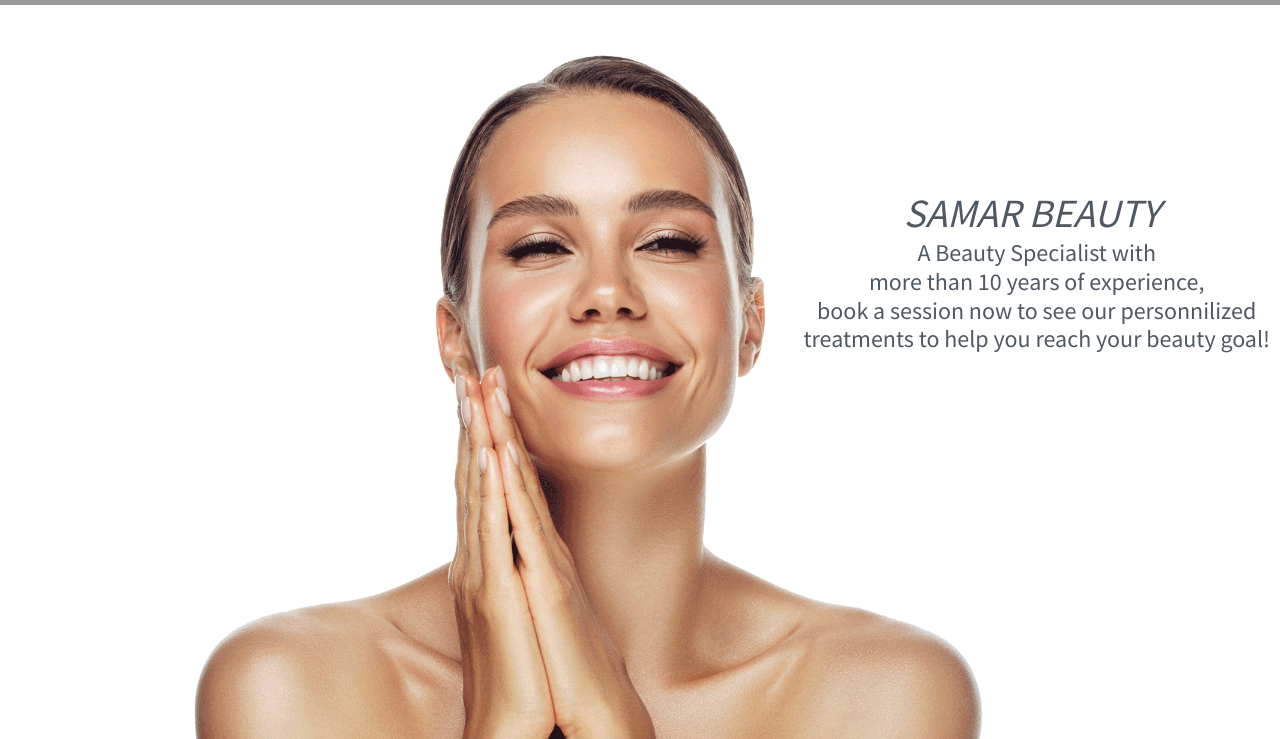
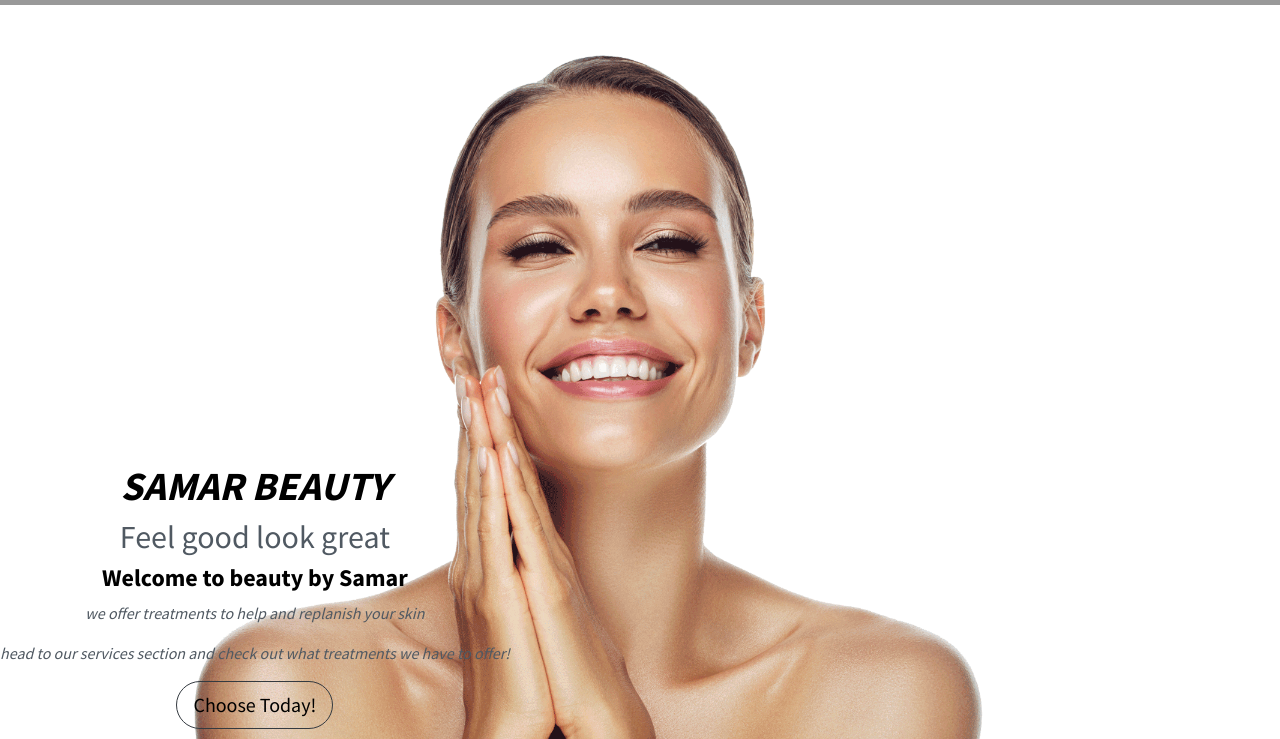
Before and after one commit to 11zouzou11/Samar-Beauty, a plain HTML site: page index.html in a window 1280 px wide. Shown: the part 61-800 px from the top of the page. Drawn offline with nearby package versions, Linux system fonts and the light colour scheme.

Commit message:
fixed the home section caption position and style

```diff
--- a/assets/style.css
+++ b/assets/style.css
@@ -50,7 +50,8 @@ body {
 
 .caption {
     position: absolute;
-    bottom: 30px;
+    bottom: 0px;
+    padding-bottom: 10px;
 }
 .caption h1 {
     font-weight: 700;
@@ -62,6 +63,8 @@ body {
     font-size: 1.5rem;
     font-weight: bolder;
     color: #000;
+}
+
 }
 .caption p {
     color: #000;
@@ -78,12 +81,13 @@ body {
 
 }
 
-
-@media (min-width: 576px) {
+/*
+@media (min-width: 337px) {
         .caption{
           display: none;
         }
       }
+*/
 .caption-name-1 {
     position: absolute;
     right: 120px;
@@ -94,17 +98,23 @@ body {
 
 .caption-name-2 {
     position: absolute;
-    top: 300px;
-    right: 10px;
+    top: 200px;
+    right: 0px;
     text-align: center;
+    padding-right: 50px;
 }
 
-@media (max-width: 576px) {
+.caption-name-2 h1, h4 {
+    color: #000;
+    font-weight: 700;
+}
+
+@media (max-width: 337px) {
     .caption-name-1 {
       display: none;
     }
   }
-  @media (max-width: 576px) {
+  @media (max-width: 337px) {
     .caption-name-2 {
       display: none;
     }
--- a/index.html
+++ b/index.html
@@ -39,34 +39,33 @@
         </div>
 
 
-        <div class="container">
+        <div class="container text-center">
             <div class="home-wrap">
                 <div class="home-inner">
                 </div>
             </div>
         </div>
 
-        <div class="caption-name-1">
+<!--
+        <div class="caption-name-2 col-xs-6">
             <h1><em>SAMAR BEAUTY</em></h1>
-        </div>
-
-        <div class="caption-name-2">
+            <br>
             <h4>A Beauty Specialist with <br>
                 more than 10 years of experience,<br>
                  book a session now to see our personnilized<br>
                   treatments to help you reach your beauty goal!</h4>
+                  <a class="btn btn-outline-dark btn-lg" href="#services">Book Today!</a>
+            </div>
+-->
 
-            </div>
-
-
-        <div class="caption  text-center">
-            <h1>Feel good look great</h1>
+        <div class="caption  text-center col-xs-6">
+            <h1><em>SAMAR BEAUTY</em></h1>
+            <h2>Feel good look great</h2>
             <h3>Welcome to beauty by Samar</h3>
             <p><span><i>we offer treatments to help and replanish your skin</i></span></p>
             <p><i>head to our services section and check out what treatments we have to offer!</i> </p>
             <a class="btn btn-outline-dark btn-lg" href="#services">Choose Today!</a>
         </div>
-
 
 
 
```
